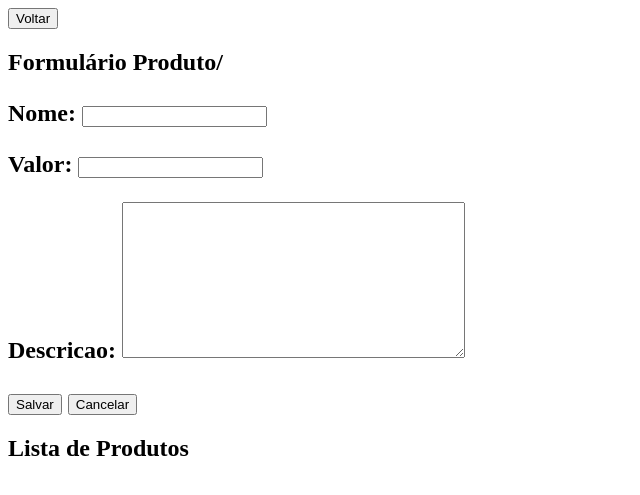
After one commit to mizaelcarlos/infonet, a Django app: template Módulo 03/09 - Codificação para Back-End/Treinamento/SiteFinal/templates/form-equipamento.html in a window 1280 px wide. The commit adds this page. Shown: the top 495 px of the page, without its empty margins (0-640 px from the left). Run offline with Django 5.2, Linux system fonts and the light colour scheme; the template is opened without the code that fills it: values that come from a table or form of the project are taken from there, others are empty.

```diff
--- a/Módulo 03/09 - Codificação para Back-End/Treinamento/SiteFinal/apps/core/models.py
+++ b/Módulo 03/09 - Codificação para Back-End/Treinamento/SiteFinal/apps/core/models.py
@@ -41,6 +41,7 @@ class OrdemServico(models.Model):
 class Produto(models.Model):
     nome = models.CharField(max_length=100)
     valor = models.DecimalField(decimal_places=2, max_digits=10)
+    descricao = models.TextField(null=True)
 
     def __str__(self):
         return self.nome
--- a/Módulo 03/09 - Codificação para Back-End/Treinamento/SiteFinal/apps/core/urls.py
+++ b/Módulo 03/09 - Codificação para Back-End/Treinamento/SiteFinal/apps/core/urls.py
@@ -20,6 +20,12 @@ urlpatterns = [
     path("criar-produto", CriarProduto, name="pg_criar_produto"),
     path("editar-produto/<int:id_produto>", EditarProduto, name="pg_editar_produto"),
     path("excluir-produto/<int:id_produto>", ExcluirProduto, name="pg_excluir_produto"),
+
+
+
+
+
+
     path("ibge", ibge, name="ibge"),
 
 ]
--- a/Módulo 03/09 - Codificação para Back-End/Treinamento/SiteFinal/sitefinal/settings.py
+++ b/Módulo 03/09 - Codificação para Back-End/Treinamento/SiteFinal/sitefinal/settings.py
@@ -38,8 +38,7 @@ INSTALLED_APPS = [
     'django.contrib.sessions',
     'django.contrib.messages',
     'django.contrib.staticfiles',
-    'apps.core',
-    'ibge',
+    'apps.core'
 ]
 
 MIDDLEWARE = [
--- /dev/null
+++ b/Módulo 03/09 - Codificação para Back-End/Treinamento/SiteFinal/templates/form-equipamento.html
@@ -0,0 +1,35 @@
+{% load static %}
+<!DOCTYPE html>
+<html lang="en">
+    <head>
+        <meta charset="UTF-8">
+        <meta name="viewport" content="width=device-width, initial-scale=1.0">
+        <link rel="stylesheet" href="{% static "style-formularios.css" %}">
+        <title>Formulário Produto/title</title>
+    </head>
+    <body>
+        <a href="{% url "pg_inicial" %}">
+            <button>Voltar</button>
+        </a>
+        <h2>Formulário Produto/<h2>
+
+        <form method="post" enctype="multipart/form-data">
+            {% csrf_token %}
+            {{ form_produto.as_p }}
+            <button type="submit">Salvar</button>
+            <a href="{% url "pg_inicial" %}">
+                <button type="button">Cancelar</button>
+            </a>
+        </form>
+
+        <h2>Lista de Produtos</h2>
+
+        {% for produto in produtos %}
+            <div class="card-formulario">
+                <span>{{ produto.nome }}</span>
+                <span>{{ produto.valor }}</span>
+            </div>
+        {% endfor %}
+
+    </body>
+</html>
--- a/Módulo 03/09 - Codificação para Back-End/Treinamento/SiteFinal/templates/ibge.html
+++ b/Módulo 03/09 - Codificação para Back-End/Treinamento/SiteFinal/templates/ibge.html
@@ -38,10 +38,6 @@
       </table>
     </div>
 
-  <footer>
-        <script src="https://code.jquery.com/jquery-3.3.1.slim.min.js" integrity="sha384-q8i/X+965DzO0rT7abK41JStQIAqVgRVzpbzo5smXKp4YfRvH+8abtTE1Pi6jizo" crossorigin="anonymous"></script>
-        <script src="https://cdnjs.cloudflare.com/ajax/libs/popper.js/1.14.7/umd/popper.min.js" integrity="sha384-UO2eT0CpHqdSJQ6hJty5KVphtPhzWj9WO1clHTMGa3JDZwrnQq4sF86dIHNDz0W1" crossorigin="anonymous"></script>
-        <script src="https://stackpath.bootstrapcdn.com/bootstrap/4.3.1/js/bootstrap.min.js" integrity="sha384-JjSmVgyd0p3pXB1rRibZUAYoIIy6OrQ6VrjIEaFf/nJGzIxFDsf4x0xIM+B07jRM" crossorigin="anonymous"></script>
-  </footer>
+
   </body>
 </html>
```
Also changed, not shown: Módulo 03/09 - Codificação para Back-End/Treinamento/SiteFinal/apps/core/views.py (+3 -7 lines), Módulo 03/09 - Codificação para Back-End/Treinamento/SiteFinal/apps/core/migrations/0003_produto_descricao.py (added).
